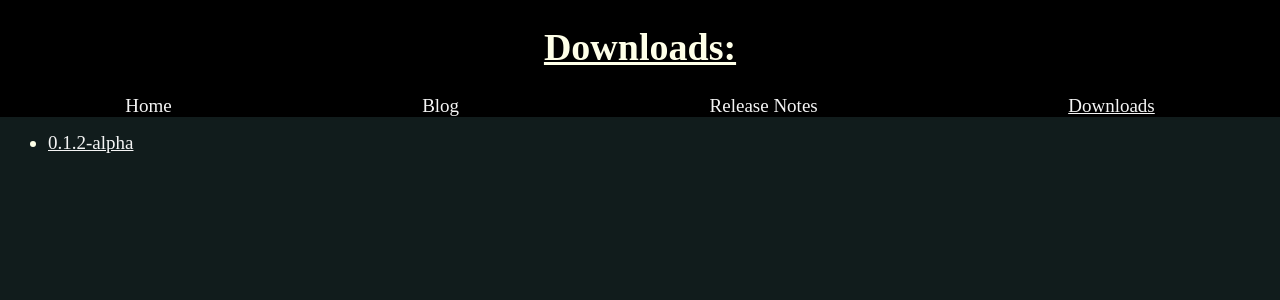
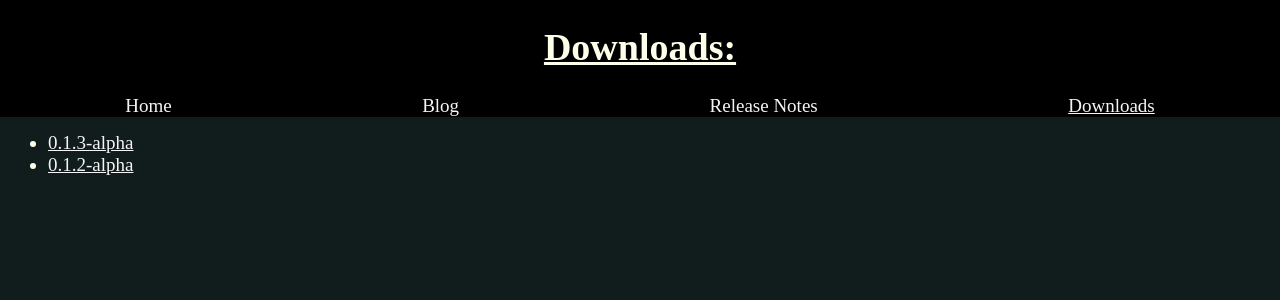
Before and after one commit to ford-jones/LazarusArchive, a Next.js app in the folder client/: page /downloads in a window 1280 px wide. Shown: the top 300 px of the page. Built offline with nearby package versions, Linux system fonts and the light colour scheme.

Commit message:
Update: Downloads

```diff
--- a/client/src/app/downloads/page.tsx
+++ b/client/src/app/downloads/page.tsx
@@ -18,6 +18,9 @@ export default function Downloads(): React.JSX.Element {
             <div style={{paddingTop: "105px"}}>
                     <ul>
                         <li>
+                            <a style={{color: "whitesmoke"}} href="https://github.com/ford-jones/Lazarus/archive/refs/tags/v0.1.3.zip">0.1.3-alpha</a>
+                        </li>
+                        <li>
                             <a style={{color: "whitesmoke"}} href="https://github.com/ford-jones/Lazarus/archive/refs/tags/v0.1.2.zip">0.1.2-alpha</a>
                         </li>
                     </ul>
```
